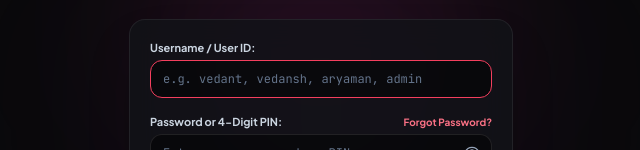
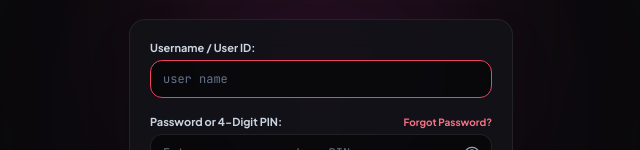
Before and after one commit to ved7878/75-hard-tracker, a React (Vite) app: page / in a window 1280 px wide. Shown: the part 335-485 px from the top of the page, without its empty margins (319-959 px from the left). Built offline with nearby package versions, Linux system fonts and the light colour scheme; no server answers; the database is empty.

Commit message:
style(auth): simplify login username placeholder

```diff
--- a/src/components/auth/LoginScreen.tsx
+++ b/src/components/auth/LoginScreen.tsx
@@ -68,11 +68,10 @@ export const LoginScreen: React.FC = () => {
           {/* Database Status Badge */}
           <div className="flex items-center justify-center space-x-1.5 pt-1">
             <span
-              className={`inline-flex items-center space-x-1 px-2.5 py-0.5 rounded-full text-[10px] font-bold border ${
-                isCloudConnected
-                  ? 'bg-emerald-500/10 text-emerald-400 border-emerald-500/20'
-                  : 'bg-white/5 text-slate-400 border-white/10'
-              }`}
+              className={`inline-flex items-center space-x-1 px-2.5 py-0.5 rounded-full text-[10px] font-bold border ${isCloudConnected
+                ? 'bg-emerald-500/10 text-emerald-400 border-emerald-500/20'
+                : 'bg-white/5 text-slate-400 border-white/10'
+                }`}
             >
               <Database className="w-3 h-3 shrink-0" />
               <span>{isCloudConnected ? 'Supabase Cloud Connected' : 'Vercel Hybrid Mode Active'}</span>
@@ -94,7 +93,7 @@ export const LoginScreen: React.FC = () => {
                 autoFocus
                 value={username}
                 onChange={e => setUsername(e.target.value)}
-                placeholder="e.g. vedant, vedansh, aryaman, admin"
+                placeholder="user name"
                 className="w-full bg-black/50 border border-white/10 rounded-xl px-3 py-2.5 text-xs font-mono text-white placeholder-slate-500 focus:outline-none focus:border-rose-500"
               />
             </div>
```
